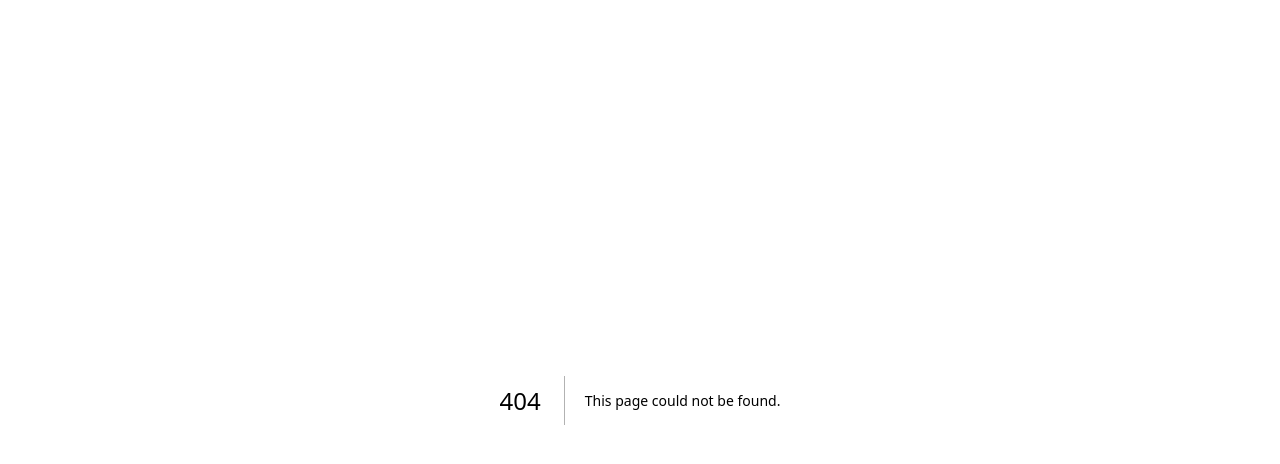
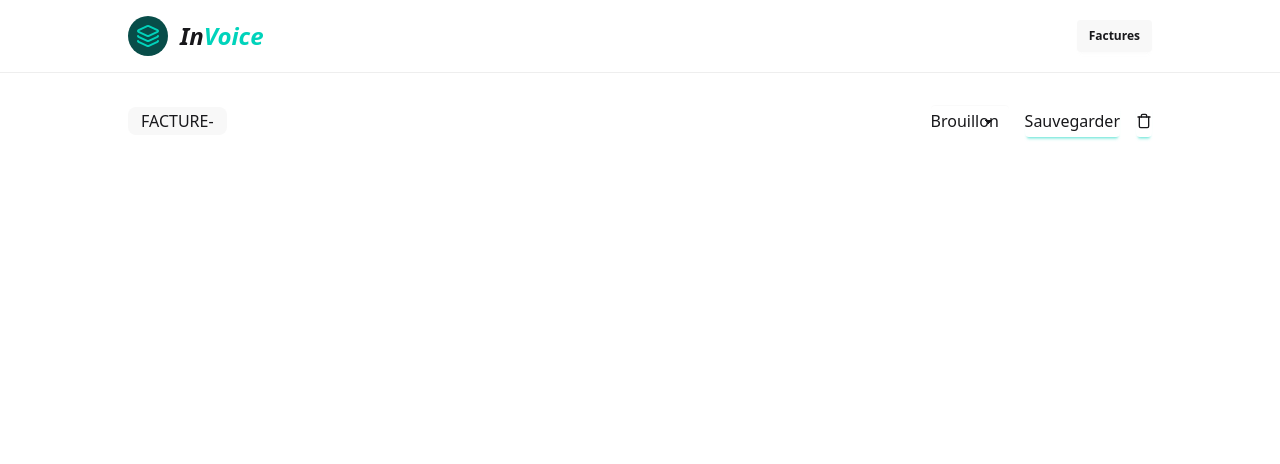
Before and after one commit to steve-237/Invoice, a Next.js app: page /invoice/1 in a window 1280 px wide. Before the commit this address had no page. Shown: the top 464 px of the page. Built offline with nearby package versions, Linux system fonts and the light colour scheme; no server answers; the database is empty.

Commit message:
feat: add invoice page to modify invoice details

```diff
--- a/app/actions.ts
+++ b/app/actions.ts
@@ -119,3 +119,20 @@ export async function getInvoicesByEmail(email: string) {
     console.error(error);
   }
 }
+
+export async function getInvoiceById(invoiceId: string) {
+  try {
+    const invoice = await prisma.invoice.findUnique({
+      where: {id: invoiceId},
+      include: {
+        lines: true
+      }
+    })
+
+    if(!invoice) throw new Error("Facture non trouvee.");
+    return invoice;
+
+  } catch (error) {
+    console.error(error)
+  }
+}
--- a/app/components/InvoiceComponent.tsx
+++ b/app/components/InvoiceComponent.tsx
@@ -87,7 +87,7 @@ const InvoiceComponent: React.FC<InvoiceComponentProps> = ({
           </div>
           <div>
             <div className="stat-value">
-                {calculateTotal()} $
+                {calculateTotal().toFixed(2)} $
             </div>
           </div>
           <div>
--- /dev/null
+++ b/app/invoice/[invoiceId]/page.tsx
@@ -0,0 +1,60 @@
+"use client";
+import { getInvoiceById } from "@/app/actions";
+import Wrapper from "@/app/components/Wrapper";
+import { Invoice } from "@/type";
+import { Trash } from "lucide-react";
+import React, { useEffect, useState } from "react";
+
+const Page = ({ params }: { params: Promise<{ invoiceId: string }> }) => {
+  const [invoice, setInvoice] = useState<Invoice | null>(null);
+  const [initialInvoice, setInitialInvoice] = useState<Invoice | null>(null);
+
+  const fetchInvoice = async () => {
+    try {
+      const { invoiceId } = await params;
+      const fetchedInvoice = await getInvoiceById(invoiceId);
+      if (fetchedInvoice) {
+        setInvoice(fetchedInvoice);
+        setInitialInvoice(fetchedInvoice);
+      }
+    } catch (error) {
+      console.error(error);
+    }
+  };
+
+  useEffect(() => {
+    fetchInvoice();
+  }, []);
+
+  return (
+    <Wrapper>
+      <div>
+        <div className="flex flex-col md:flex-row md:justify-between md:items-center mb-4">
+          <p className="badge badge-ghost badge-lg uppercase">
+            <span>Facture-</span>
+            {invoice?.id}
+          </p>
+          <div className="flex md:mt-0 mt-4">
+            <select
+              className="select select-sm select-bordered w-full"
+              value={invoice?.status}
+            >
+              <option value={1}>Brouillon</option>
+              <option value={2}>En attente</option>
+              <option value={3}>Payee</option>
+              <option value={4}>Annulee</option>
+              <option value={5}>Impayee</option>
+            </select>
+            <button className="btn btn-sm btn-accent ml-4">Sauvegarder</button>
+            <button className="btn btn-sm btn-accent ml-4">
+              <Trash className="w-4" />
+            </button>
+          </div>
+        </div>
+        <div></div>
+      </div>
+    </Wrapper>
+  );
+};
+
+export default Page;
```
Also changed, not shown: 1 other file (tests, documents, lock files or other folders).
